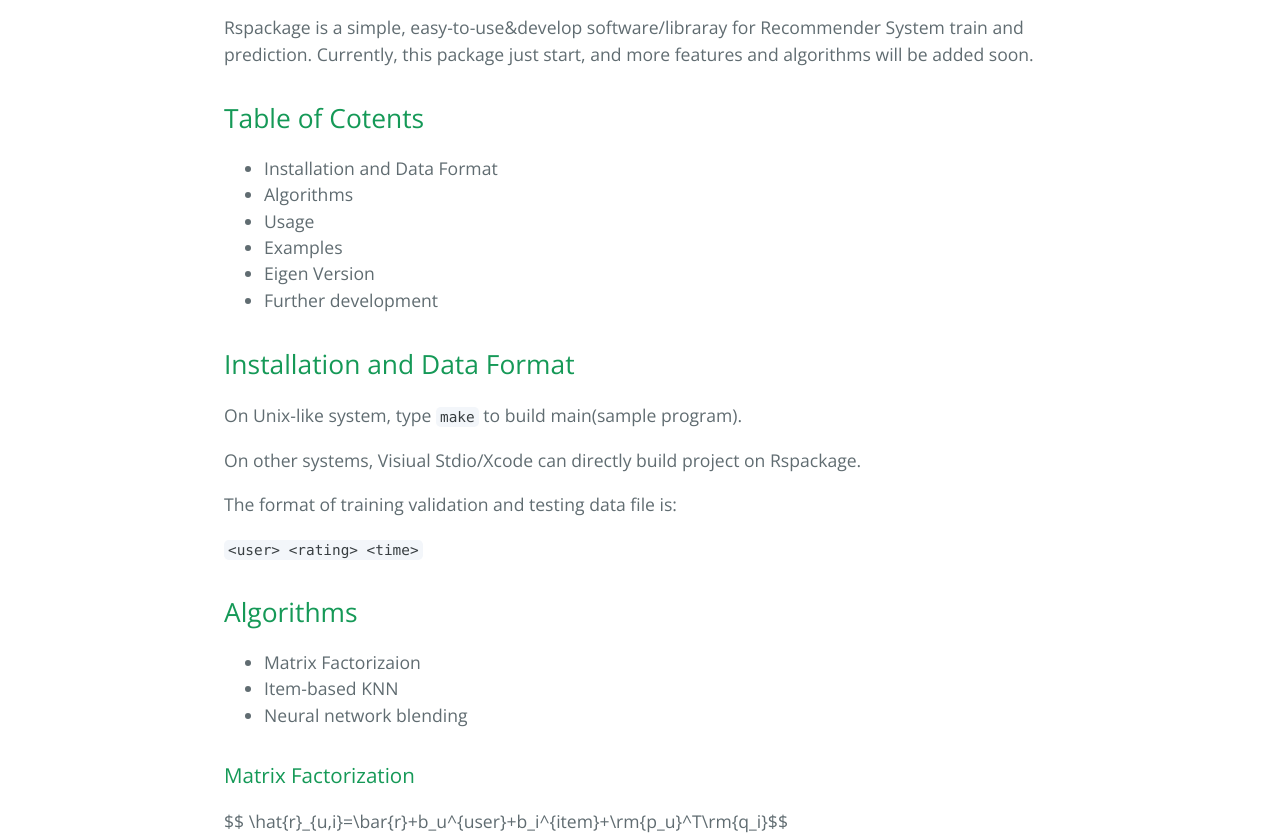
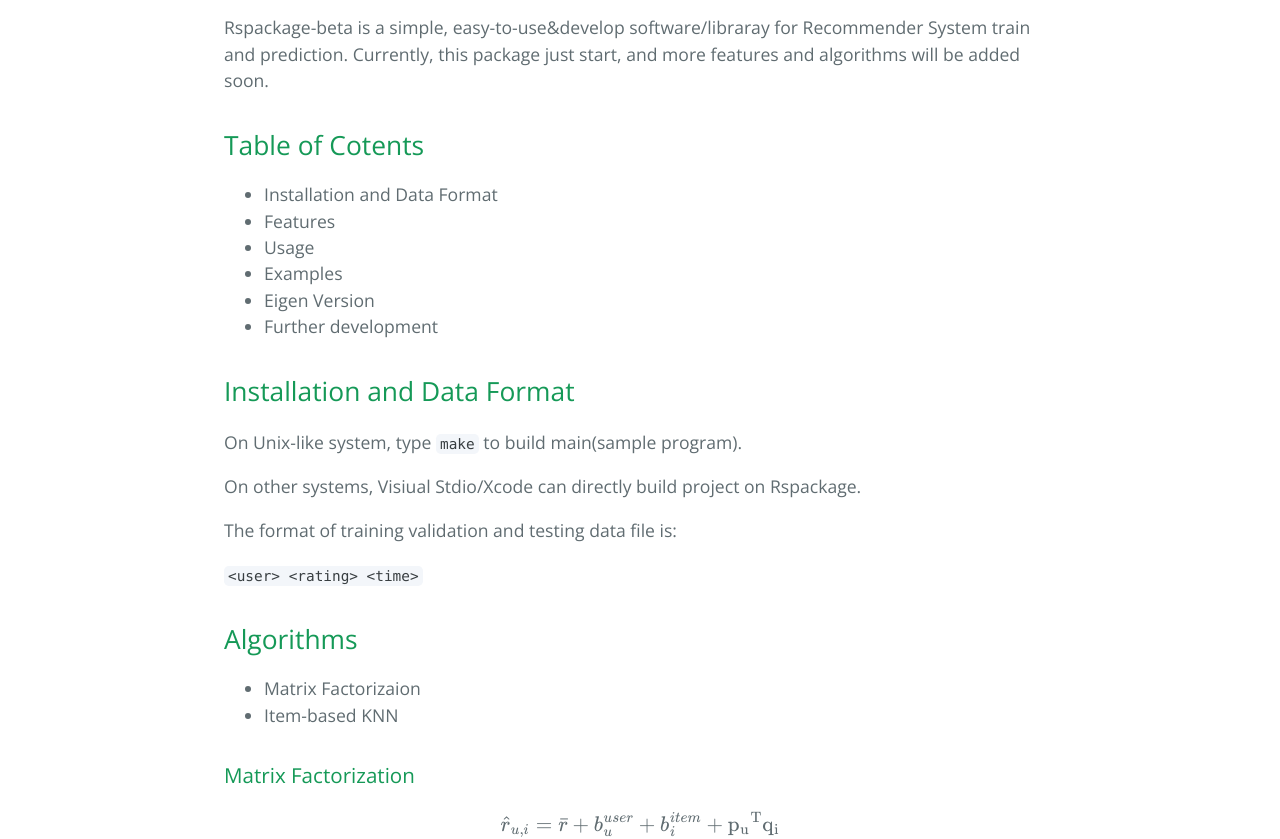
Before and after one commit to GentleZhu/Rspackage, a plain HTML site: page index.html in a window 1280 px wide. Shown: the part 424-1263 px from the top of the page. Drawn offline with nearby package versions, Linux system fonts and the light colour scheme; some packages are replaced by stand-ins of ours.

Commit message:
Update index.html
editing formulations

```diff
--- a/index.html
+++ b/index.html
@@ -8,6 +8,12 @@
     <link href='https://fonts.googleapis.com/css?family=Open+Sans:400,700' rel='stylesheet' type='text/css'>
     <link rel="stylesheet" type="text/css" href="stylesheets/stylesheet.css" media="screen">
     <link rel="stylesheet" type="text/css" href="stylesheets/github-light.css" media="screen">
+    <script type="text/x-mathjax-config">
+    MathJax.Hub.Config({tex2jax: {inlineMath: [['$','$'], ['\\(','\\)']]}});
+    </script>
+    <script type="text/javascript"
+    src="http://cdn.mathjax.org/mathjax/latest/MathJax.js?config=TeX-AMS-MML_HTMLorMML">
+    </script>
   </head>
   <body>
     <section class="page-header">
@@ -26,14 +32,14 @@
 <h1>
 <a id="rspackage" class="anchor" href="#rspackage" aria-hidden="true"><span class="octicon octicon-link"></span></a>Rspackage</h1>
 
-<p>Rspackage is a simple, easy-to-use&amp;develop software/libraray for Recommender System train and prediction. Currently, this package just start, and more features and algorithms will be added soon.</p>
+<p>Rspackage-beta is a simple, easy-to-use&amp;develop software/libraray for Recommender System train and prediction. Currently, this package just start, and more features and algorithms will be added soon.</p>
 
 <h2>
 <a id="table-of-cotents" class="anchor" href="#table-of-cotents" aria-hidden="true"><span class="octicon octicon-link"></span></a>Table of Cotents</h2>
 
 <ul>
 <li>Installation and Data Format</li>
-<li>Algorithms</li>
+<li>Features</li>
 <li>Usage</li>
 <li>Examples</li>
 <li>Eigen Version</li>
@@ -57,7 +63,6 @@
 <ul>
 <li>Matrix Factorizaion</li>
 <li>Item-based KNN</li>
-<li>Neural network blending</li>
 </ul>
 
 <h3>
```
